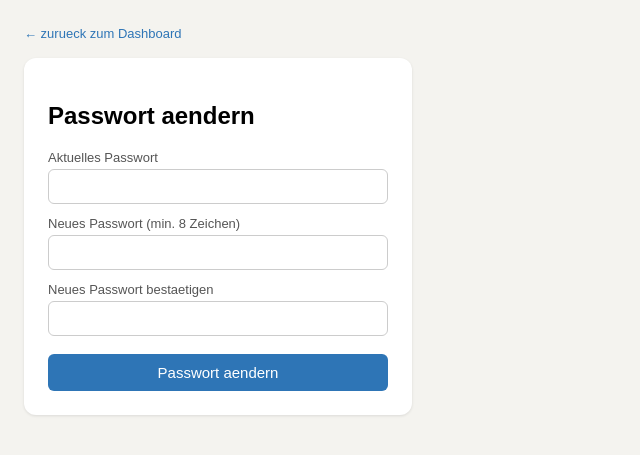
After one commit to ydasse2/wasch-hub-backend, a Flask app: template wasch-hub-backend/app/templates/admin/account.html in a window 1280 px wide. The commit adds this page. Shown: the top 455 px of the page, without its empty margins (0-640 px from the left). Run offline with Flask 3, Linux system fonts and the light colour scheme; the template is opened without the code that fills it, so the values that code supplies are empty.

Commit message:
Add files via upload

```diff
--- /dev/null
+++ b/wasch-hub-backend/app/templates/admin/account.html
@@ -0,0 +1,35 @@
+<!doctype html>
+<html lang="de">
+<head>
+<meta charset="utf-8">
+<meta name="viewport" content="width=device-width, initial-scale=1.0">
+<title>Passwort aendern</title>
+<style>
+  body { font-family: Arial, sans-serif; background:#f4f3ef; margin:0; padding:24px; }
+  a.back-link { color:#2E75B6; font-size:13px; text-decoration:none; }
+  form { background:white; padding:24px; border-radius:12px; box-shadow:0 1px 3px rgba(0,0,0,0.1);
+         max-width:340px; margin-top:16px; }
+  label { display:block; font-size:13px; margin-top:12px; color:#555; }
+  input { width:100%; padding:9px; margin-top:4px; border:1px solid #ccc; border-radius:6px; box-sizing:border-box; }
+  button { margin-top:18px; width:100%; padding:10px; background:#2E75B6; color:white; border:none;
+           border-radius:6px; font-size:15px; cursor:pointer; }
+  .flash { color:#c0453a; font-size:13px; margin-top:12px; }
+</style>
+</head>
+<body>
+<a class="back-link" href="{{ url_for('admin_bp.dashboard') }}">&larr; zurueck zum Dashboard</a>
+<form method="post">
+  <h2>Passwort aendern</h2>
+  {% with messages = get_flashed_messages() %}
+    {% for msg in messages %}<div class="flash">{{ msg }}</div>{% endfor %}
+  {% endwith %}
+  <label>Aktuelles Passwort</label>
+  <input type="password" name="current_password" required>
+  <label>Neues Passwort (min. 8 Zeichen)</label>
+  <input type="password" name="new_password" required minlength="8">
+  <label>Neues Passwort bestaetigen</label>
+  <input type="password" name="confirm_password" required minlength="8">
+  <button type="submit">Passwort aendern</button>
+</form>
+</body>
+</html>
--- a/wasch-hub-backend/app/templates/admin/dashboard.html
+++ b/wasch-hub-backend/app/templates/admin/dashboard.html
@@ -14,6 +14,7 @@
     {% if current_user.role == 'superadmin' %}
     <a href="{{ url_for('admin_bp.customers') }}" style="margin-right:16px;">Kunden</a>
     {% endif %}
+    <a href="{{ url_for('admin_bp.account') }}" style="margin-right:16px;">Passwort aendern</a>
     <a href="{{ url_for('admin_bp.logout') }}">Abmelden</a>
   </div>
 </div>
```
Also changed, not shown: wasch-hub-backend/app/api/admin.py (+26 -0 lines), 1 other file.
